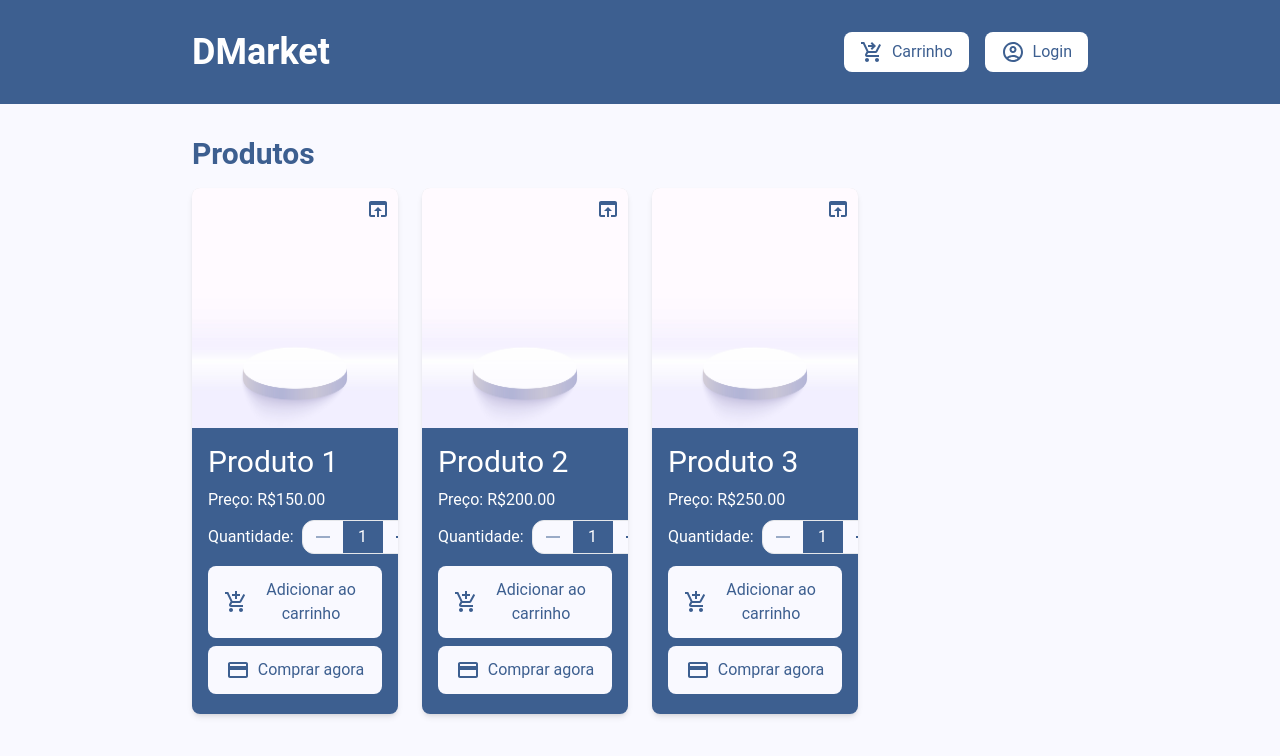
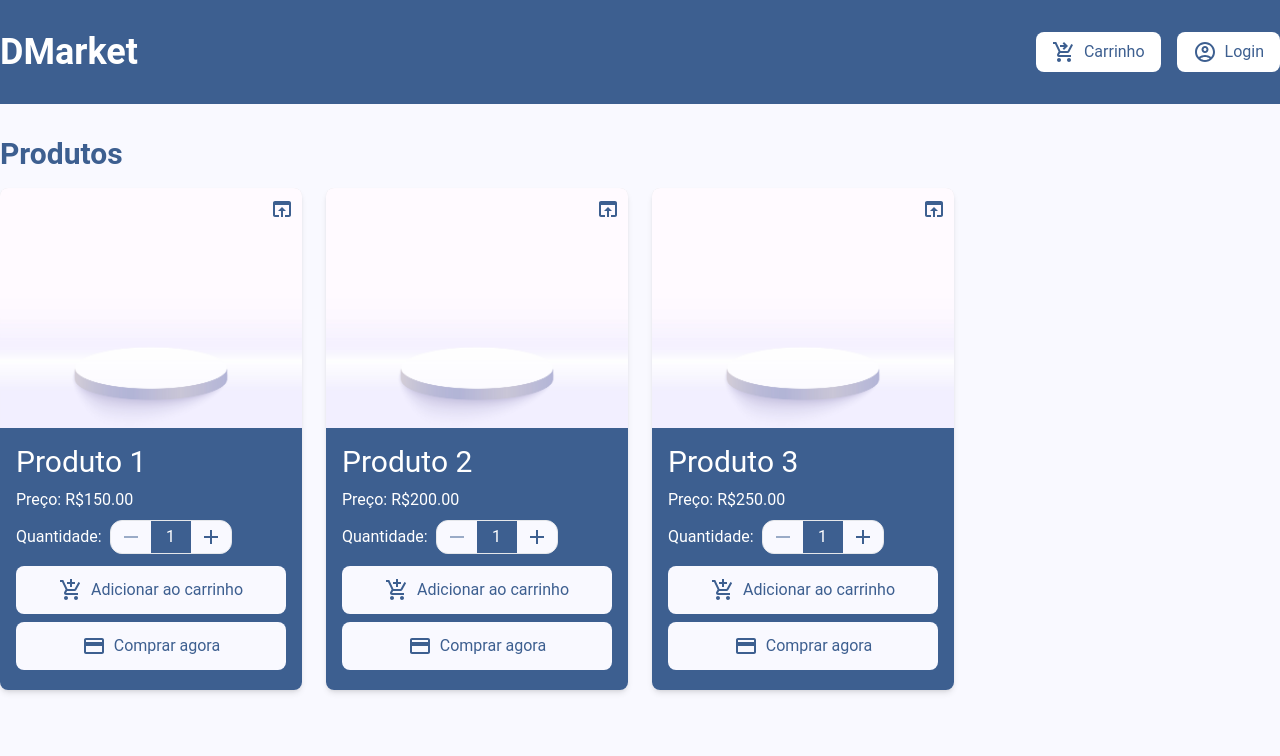
Before and after one commit to RenatoSouzaAN/renatosouza-front-end-avancado-mvp, a Next.js app: page / in a window 1280 px wide. Shown: the top 756 px of the page. Built offline with nearby package versions, Linux system fonts and the light colour scheme.

Commit message:
Updating project-wide width

```diff
--- a/src/app/ClientLayout.jsx
+++ b/src/app/ClientLayout.jsx
@@ -1,11 +1,9 @@
 "use client";
-import Header from "@/components/Header";
 import { CartProvider } from "@/contexts/CartContext";
 
 export function ClientLayout({ children }) {
   return (
     <CartProvider>
-      <Header />
       <main>{children}</main>
     </CartProvider>
   );
--- a/src/app/cart/page.jsx
+++ b/src/app/cart/page.jsx
@@ -25,7 +25,7 @@ const CartPage = () => {
     };
 
     return (
-        <div className="mx-auto px-48 md:px-48 pt-4 pb-10">
+        <div className="mx-auto pt-4 pb-10">
             <Breadcrumbs items={cartBreadcrumbs} />
 
             <div className="grid grid-cols-12 gap-8 mt-4">
--- a/src/app/layout.jsx
+++ b/src/app/layout.jsx
@@ -1,16 +1,34 @@
 import "@/app/globals.css";
 import { ClientLayout } from "./ClientLayout";
+import Header from "@/components/Header";
 
 export const metadata = {
   title: "DMarket",
   description: "A market place.",
 };
 
+const FullWidthHeader = () => {
+  return (
+    <header className="bg-primary text-on-primary w-full">
+      <div className="max-w-screen-xl mx-auto">
+        <Header />
+      </div>
+    </header>
+  );
+};
+
 export default function RootLayout({ children }) {
   return (
     <html lang="br">
-      <body className="font-sans">
-        <ClientLayout>{children}</ClientLayout>
+      <body className="font-sans min-h-screen">
+        <FullWidthHeader />
+        <div className="flex min-h-screen">
+          <div className="flex-1"></div>
+          <div className="w-full max-w-screen-xl">
+            <ClientLayout>{children}</ClientLayout>
+          </div>
+          <div className="flex-1"></div>
+        </div>
       </body>
     </html>
   );
--- a/src/app/page.jsx
+++ b/src/app/page.jsx
@@ -4,7 +4,7 @@ import mockProducts from "@/mock/products";
 
 export default function Home() {
   return (
-    <div className="max-w-7x1 mx-auto px-48 py-8">
+    <div className="max-w-7x1 mx-auto py-8">
       <h2 className="text-3xl font-bold text-primary mb-4">Produtos</h2>
 
       <div className="grid grid-cols-1 md:grid-cols-2 lg:grid-cols-4 gap-6">
--- a/src/components/Header.jsx
+++ b/src/components/Header.jsx
@@ -11,9 +11,8 @@ const Header = () => {
     const pathname = usePathname();
 
     return (
-        <header className="bg-primary text-on-primary py-8">
-            <div className="mx-auto px-48">
-                <div className="flex justify-between items-center">
+        <header className="bg-primary text-on-primary py-8 w-full">
+                <div className="flex justify-between items-center max-w-screen-xl mx-auto">
                     <Link href="/">
                         <h1 className="text-4xl font-bold">DMarket</h1>
                     </Link>
@@ -31,7 +30,6 @@ const Header = () => {
                         </button>
                     </div>
                 </div>
-            </div>
         </header>
     );
 };
```
